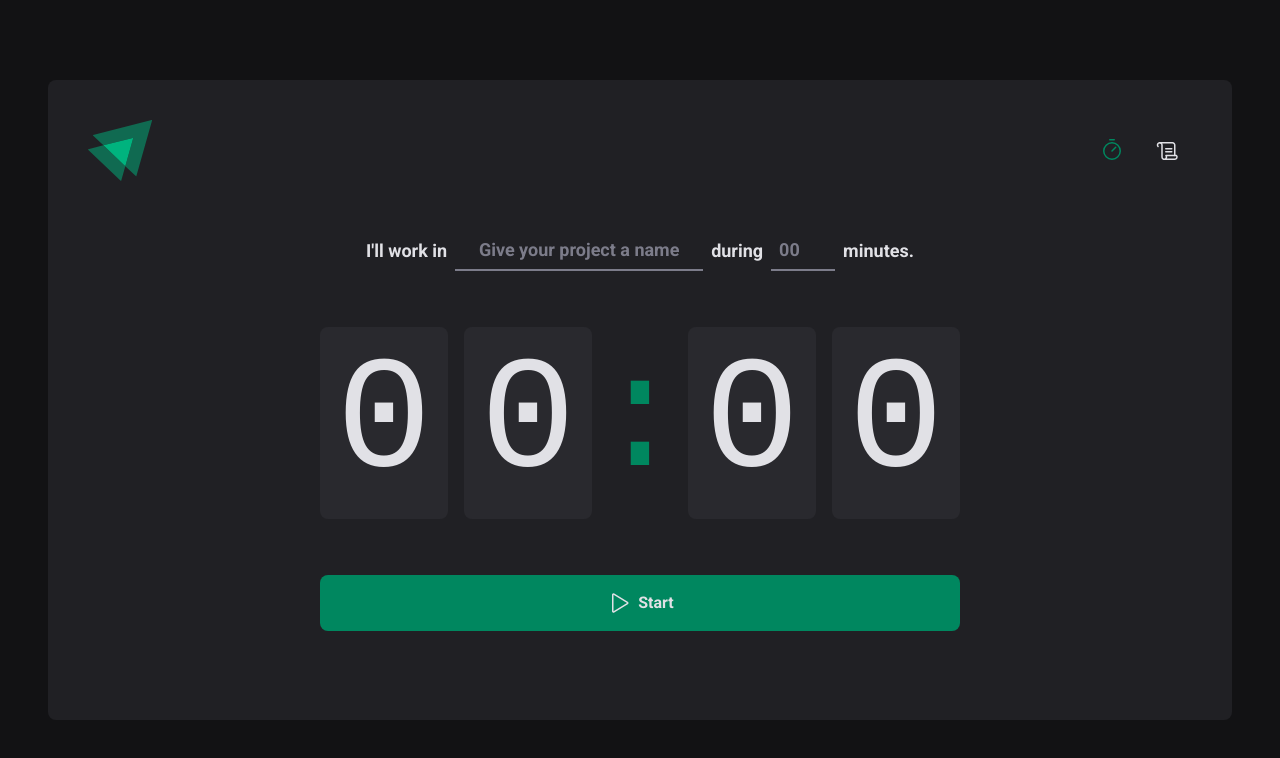
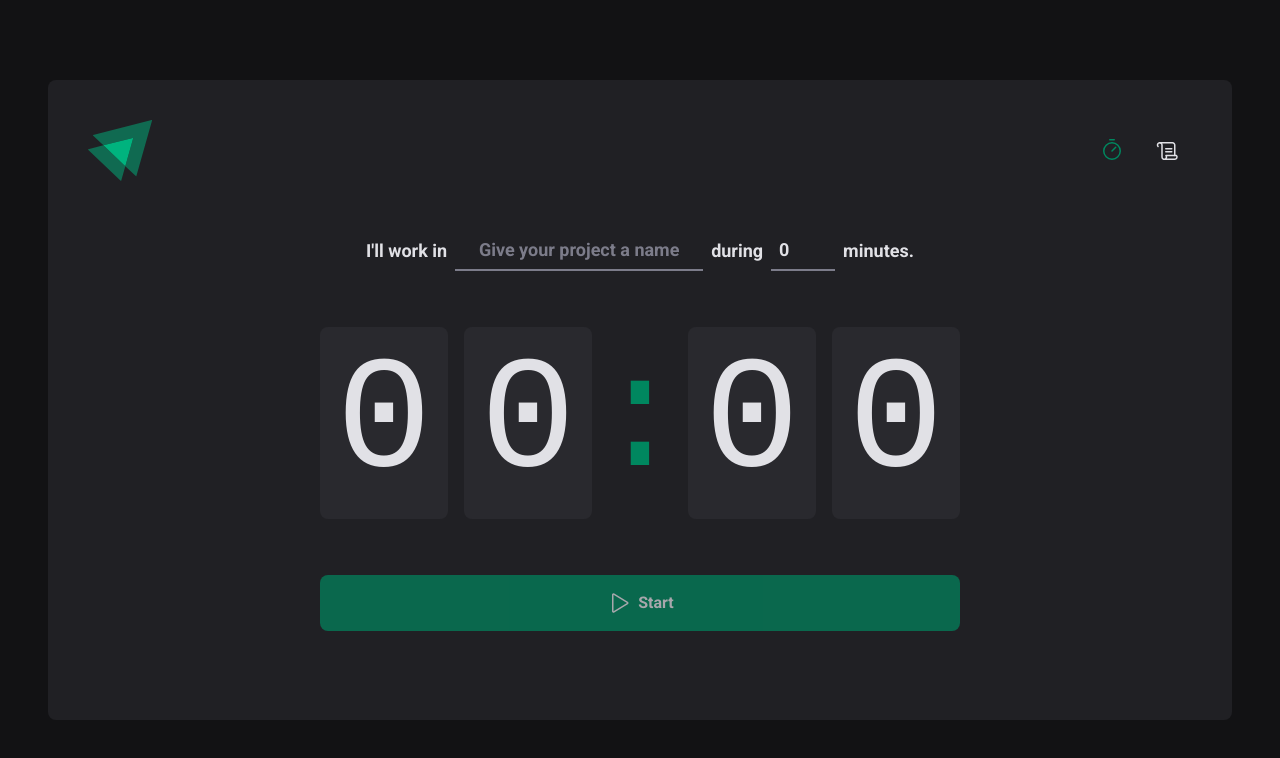
Before and after one commit to Vicentesan/ignite-pomodor, a React (Vite) app: page / in a window 1280 px wide. Shown: the top 758 px of the page. Built offline with nearby package versions, Linux system fonts and the light colour scheme.

Commit message:
feat(home): add handle create new cycle

```diff
--- a/package.json
+++ b/package.json
@@ -10,12 +10,15 @@
     "preview": "vite preview"
   },
   "dependencies": {
+    "@hookform/resolvers": "^3.3.4",
     "@types/styled-components": "^5.1.34",
     "phosphor-react": "^1.4.1",
     "react": "^18.2.0",
     "react-dom": "^18.2.0",
+    "react-hook-form": "^7.50.1",
     "react-router-dom": "^6.22.1",
-    "styled-components": "^6.1.8"
+    "styled-components": "^6.1.8",
+    "zod": "^3.22.4"
   },
   "devDependencies": {
     "@rocketseat/eslint-config": "^2.2.2",
--- a/src/pages/Home/index.tsx
+++ b/src/pages/Home/index.tsx
@@ -7,17 +7,68 @@ import {
   TaskInput,
   MinutesAmountInput,
 } from './styles'
+import { useForm } from 'react-hook-form'
+import { zodResolver } from '@hookform/resolvers/zod'
+import { z } from 'zod'
+import { useState } from 'react'
+
+const newCycleFormSchema = z.object({
+  task: z.string().min(1),
+  minutesAmount: z.number().min(5).max(120),
+})
+
+type NewCycleFormSchema = z.infer<typeof newCycleFormSchema>
+
+interface Cycle {
+  id: string
+  task: string
+  minutesAmount: number
+  status: 'finished' | 'in progress' | 'aborted'
+}
 
 export function Home() {
+  const [cycles, setCycles] = useState<Cycle[]>([])
+  const [activeCycleId, setActiveCycleId] = useState<string | null>(null)
+
+  const { register, handleSubmit, watch, reset } = useForm<NewCycleFormSchema>({
+    resolver: zodResolver(newCycleFormSchema),
+    defaultValues: {
+      task: '',
+      minutesAmount: 0,
+    },
+  })
+
+  function handleCreateNewCicle(data: NewCycleFormSchema) {
+    const newCycle: Cycle = {
+      id: crypto.randomUUID(),
+      task: data.task,
+      minutesAmount: data.minutesAmount,
+      status: 'in progress',
+    }
+
+    setCycles((state) => [...state, newCycle])
+    setActiveCycleId(newCycle.id)
+
+    reset()
+  }
+
+  const activeCycle = cycles.find((c) => c.id === activeCycleId)
+
+  console.log(activeCycle)
+
+  const task = watch('task')
+  const isSubmitDisabled = !task
+
   return (
     <HomeContainer>
-      <form>
+      <form onSubmit={handleSubmit(handleCreateNewCicle)}>
         <FormContainer>
           <label htmlFor="task">I&apos;ll work in</label>
           <TaskInput
             id="task"
             list="task-suggestions"
             placeholder="Give your project a name"
+            {...register('task')}
           />
 
           <datalist id="task-suggestions">
@@ -35,6 +86,7 @@ export function Home() {
             step={2}
             min={5}
             max={120}
+            {...register('minutesAmount', { valueAsNumber: true })}
           />
 
           <span>minutes.</span>
@@ -42,7 +94,7 @@ export function Home() {
 
         <CountDown />
 
-        <StartCountDownButton type="submit">
+        <StartCountDownButton disabled={isSubmitDisabled} type="submit">
           <Play size="24" />
           Start
         </StartCountDownButton>
```
Also changed, not shown: 1 other file (tests, documents, lock files or other folders).
